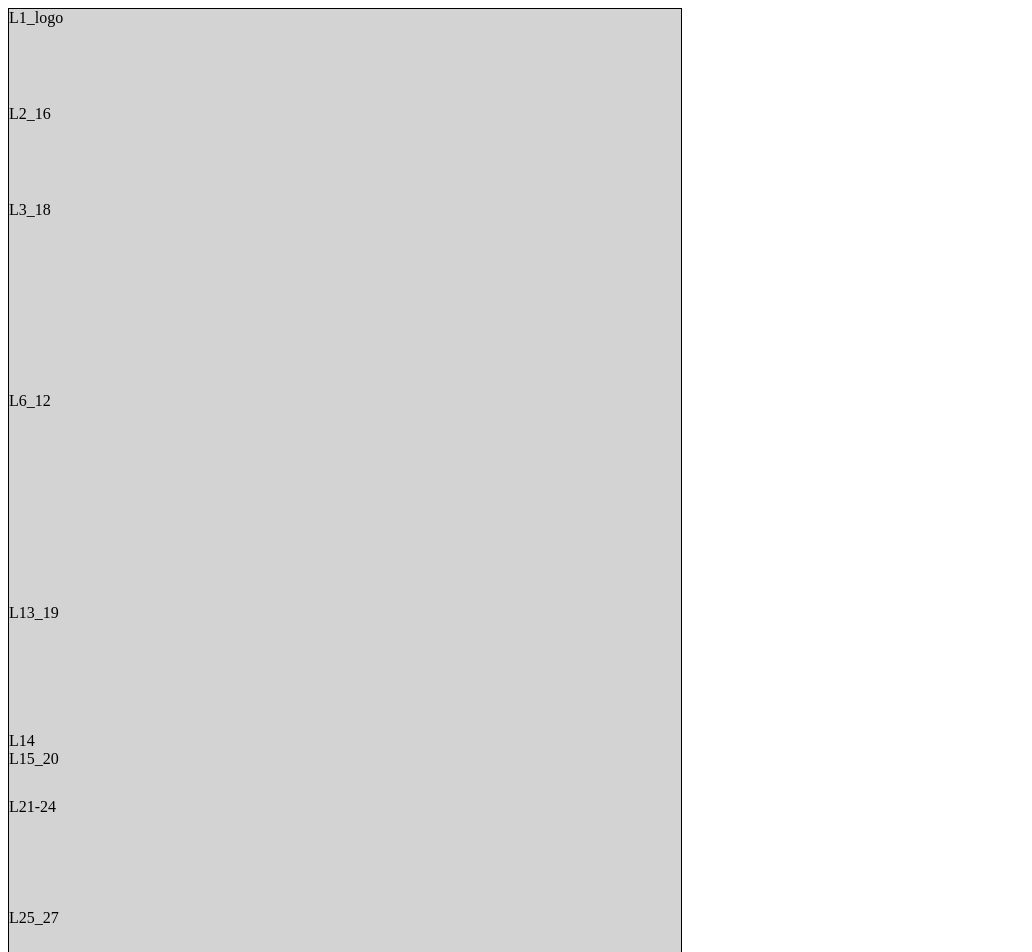
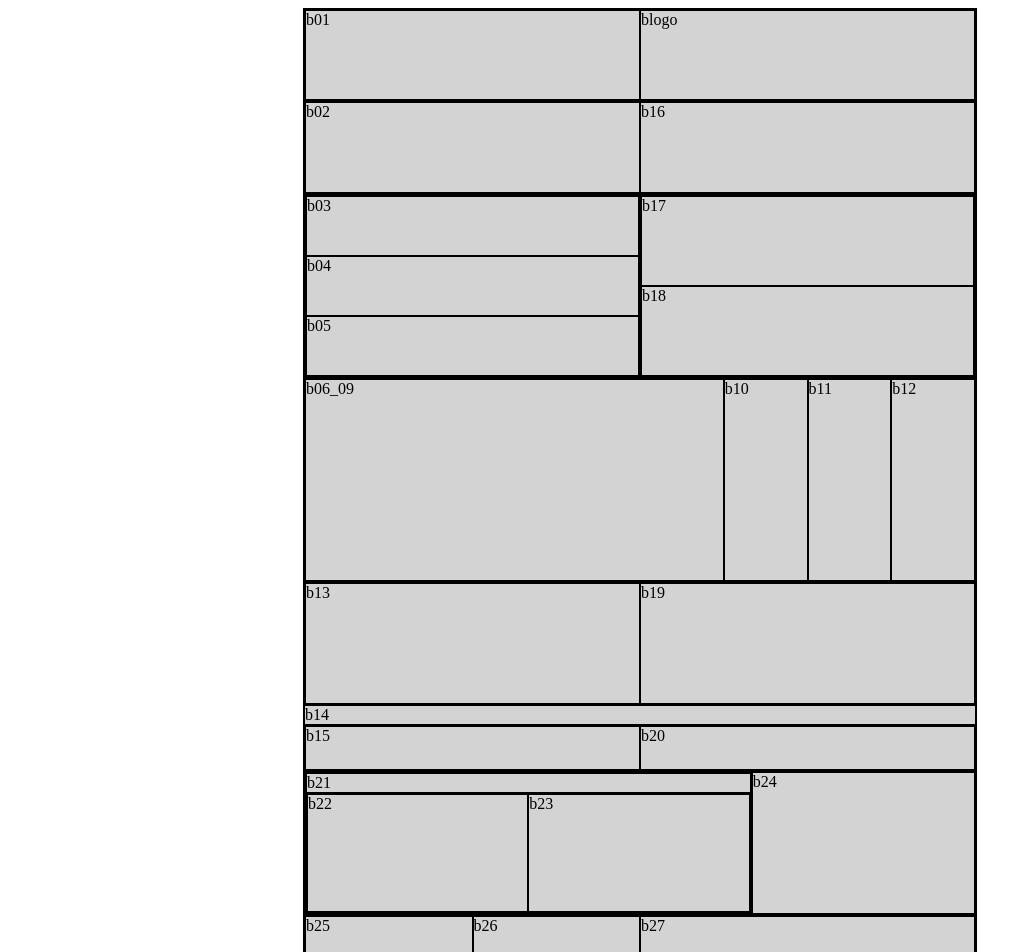
Before and after one commit to vilcinskij/CMR, a Next.js app: page /cmr in a window 1280 px wide. Shown: the top 952 px of the page, without its empty margins (0-1032 px from the left). Built offline with nearby package versions, Linux system fonts and the light colour scheme.

Commit message:
grid_done

```diff
--- a/pages/cmr.js
+++ b/pages/cmr.js
@@ -3,15 +3,57 @@ import styles from '../styles/Cmr.module.css';
 const Cmr = () => {
     return (
         <div className={styles.mainCmrBlank}>
-            <div className={styles.l1_logo}>L1_logo</div>
-            <div className={styles.l2_16}>L2_16</div>
-            <div className={styles.l3_18}>L3_18</div>
-            <div className={styles.l6_12}>L6_12</div>
-            <div className={styles.l13_19}>L13_19</div>
-            <div className={styles.l14}>L14</div>
-            <div className={styles.l15_20}>L15_20</div>
-            <div className={styles.l21 - 24}>L21-24</div>
-            <div className={styles.l25_27}>L25_27</div>
+            <div className={styles.l01_logo}>
+                <div className={styles.b01}>b01</div>
+                <div className={styles.blogo}>blogo</div>
+            </div>
+            <div className={styles.l02_16}>
+                <div className={styles.b02}>b02</div>
+                <div className={styles.b16}>b16</div>
+            </div>
+            <div className={styles.l03_18}>
+                <div className={styles.b03_05}>
+                    <div className={styles.b03}>b03</div>
+                    <div className={styles.b04}>b04</div>
+                    <div className={styles.b05}>b05</div>
+                </div>
+                <div className={styles.b17_18}>
+                    <div className={styles.b17}>b17</div>
+                    <div className={styles.b18}>b18</div>
+                </div>
+            </div>
+            <div className={styles.l06_12}>
+                <div className={styles.b06_09}>b06_09</div>
+                <div className={styles.b10}>b10</div>
+                <div className={styles.b11}>b11</div>
+                <div className={styles.b12}>b12</div>
+            </div>
+            <div className={styles.l13_19}>
+                <div className={styles.b13}>b13</div>
+                <div className={styles.b19}>b19</div>
+            </div>
+            <div className={styles.l14}>
+                <div className={styles.b14}>b14</div>
+            </div>
+            <div className={styles.l15_20}>
+                <div className={styles.b15}>b15</div>
+                <div className={styles.b20}>b20</div>
+            </div>
+            <div className={styles.l21_24}>
+                <div className={styles.b21_23}>
+                    <div className={styles.b21}>b21</div>
+                    <div className={styles.b22_23}>
+                        <div className={styles.b21}>b22</div>
+                        <div className={styles.b21}>b23</div>
+                    </div>
+                </div>
+                <div className={styles.b24}>b24</div>
+            </div>
+            <div className={styles.l25_27}>
+                <div className={styles.b25}>b25</div>
+                <div className={styles.b26}>b26</div>
+                <div className={styles.b27}>b27</div>
+            </div>
             <div className={styles.l28}>L28</div>
             <div className={styles.l29}>L29</div>
         </div>
--- a/styles/Cmr.module.css
+++ b/styles/Cmr.module.css
@@ -1,8 +1,124 @@
 .mainCmrBlank {
+  margin: auto;
   width: 672px;
   height: 1060px;
   background-color: lightgray;
   border: solid black 1px;
   display: grid;
   grid-template-rows: 96fr 96fr 192fr 212fr 128fr 16fr 48fr 112fr 80fr 48fr 32fr;
+}
+.mainCmrBlank .l01_logo {
+  display: grid;
+  grid-template-columns: 1fr 1fr;
+  border: solid black 1px;
+}
+.mainCmrBlank .l01_logo .b01,
+.mainCmrBlank .l01_logo .blogo {
+  border: solid black 1px;
+}
+.mainCmrBlank .l02_16 {
+  display: grid;
+  grid-template-columns: 1fr 1fr;
+  border: solid black 1px;
+}
+.mainCmrBlank .l02_16 .b02,
+.mainCmrBlank .l02_16 .b16 {
+  border: solid black 1px;
+}
+.mainCmrBlank .l03_18 {
+  display: grid;
+  grid-template-columns: 1fr 1fr;
+  border: solid black 1px;
+}
+.mainCmrBlank .l03_18 .b03_05 {
+  display: grid;
+  grid-template-rows: 1fr 1fr 1fr;
+  border: solid black 1px;
+}
+.mainCmrBlank .l03_18 .b03_05 .b03,
+.mainCmrBlank .l03_18 .b03_05 .b04,
+.mainCmrBlank .l03_18 .b03_05 .b05 {
+  border: solid black 1px;
+}
+.mainCmrBlank .l03_18 .b17_18 {
+  display: grid;
+  grid-template-rows: 1fr 1fr;
+  border: solid black 1px;
+}
+.mainCmrBlank .l03_18 .b17_18 .b17,
+.mainCmrBlank .l03_18 .b17_18 .b18 {
+  border: solid black 1px;
+}
+.mainCmrBlank .l06_12 {
+  display: grid;
+  grid-template-columns: 30fr 6fr 6fr 6fr;
+  border: solid black 1px;
+}
+.mainCmrBlank .l06_12 .b06_09,
+.mainCmrBlank .l06_12 .b10,
+.mainCmrBlank .l06_12 .b11,
+.mainCmrBlank .l06_12 .b12 {
+  border: solid black 1px;
+}
+.mainCmrBlank .l13_19 {
+  display: grid;
+  grid-template-columns: 1fr 1fr;
+  border: solid black 1px;
+}
+.mainCmrBlank .l13_19 .b13,
+.mainCmrBlank .l13_19 .b19 {
+  border: solid black 1px;
+}
+.mainCmrBlank .l14 {
+  border: solid black 1px;
+}
+.mainCmrBlank .l15_20 {
+  display: grid;
+  grid-template-columns: 1fr 1fr;
+  border: solid black 1px;
+}
+.mainCmrBlank .l15_20 .b15,
+.mainCmrBlank .l15_20 .b20 {
+  border: solid black 1px;
+}
+.mainCmrBlank .l21_24 {
+  display: grid;
+  grid-template-columns: 2fr 1fr;
+  border: solid black 1px;
+}
+.mainCmrBlank .l21_24 .b21_23 {
+  border: solid black 1px;
+  display: grid;
+  grid-template-rows: 1fr 6fr;
+}
+.mainCmrBlank .l21_24 .b21_23 .b21 {
+  border: solid black 1px;
+}
+.mainCmrBlank .l21_24 .b21_23 .b22_23 {
+  border: solid black 1px;
+  display: grid;
+  grid-template-columns: 1fr 1fr;
+}
+.mainCmrBlank .l21_24 .b21_23 .b22_23 .b22,
+.mainCmrBlank .l21_24 .b21_23 .b22_23 .b23 {
+  border: solid black 1px;
+}
+.mainCmrBlank .l21_24 .b24 {
+  border: solid black 1px;
+}
+.mainCmrBlank .l25_27 {
+  display: grid;
+  grid-template-columns: 1fr 1fr 2fr;
+  border: solid black 1px;
+}
+.mainCmrBlank .l25_27 .b25,
+.mainCmrBlank .l25_27 .b26,
+.mainCmrBlank .l25_27 .b27 {
+  border: solid black 1px;
+}
+.mainCmrBlank .l28 {
+  border: solid black 1px;
+}
+.mainCmrBlank .l29 {
+  border: solid black 1px;
 }/*# sourceMappingURL=Cmr.module.css.map */
--- a/styles/Cmr.module.scss
+++ b/styles/Cmr.module.scss
@@ -1,4 +1,6 @@
 .mainCmrBlank {
+    margin: auto;
+    // margin-top: 50px;
     width: 672px;
     height: 1060px;
     background-color: lightgray;
@@ -6,5 +8,145 @@
     display: grid;
     grid-template-rows: 96fr 96fr 192fr 212fr 128fr 16fr 48fr 112fr 80fr 48fr 32fr;
 
+    .l01_logo {
+        display: grid;
+        grid-template-columns: 1fr 1fr;
+        border: solid black 1px;
+
+        .b01,
+        .blogo {
+            border: solid black 1px;
+        }
+    }
+
+    .l02_16 {
+        display: grid;
+        grid-template-columns: 1fr 1fr;
+        border: solid black 1px;
+
+        .b02,
+        .b16 {
+            border: solid black 1px;
+        }
+    }
+
+    .l03_18 {
+        display: grid;
+        grid-template-columns: 1fr 1fr;
+        border: solid black 1px;
+
+        .b03_05 {
+            display: grid;
+            grid-template-rows: 1fr 1fr 1fr;
+            border: solid black 1px;
+
+            .b03,
+            .b04,
+            .b05 {
+                border: solid black 1px;
+            }
+        }
+
+        .b17_18 {
+            display: grid;
+            grid-template-rows: 1fr 1fr;
+            border: solid black 1px;
+
+            .b17,
+            .b18 {
+                border: solid black 1px;
+            }
+        }
+    }
+
+    .l06_12 {
+        display: grid;
+        grid-template-columns: 30fr 6fr 6fr 6fr;
+        border: solid black 1px;
+
+        .b06_09,
+        .b10,
+        .b11,
+        .b12 {
+            border: solid black 1px;
+        }
+    }
+
+    .l13_19 {
+        display: grid;
+        grid-template-columns: 1fr 1fr;
+        border: solid black 1px;
+
+        .b13,
+        .b19 {
+            border: solid black 1px;
+        }
+    }
+
+    .l14 {
+        border: solid black 1px;
+    }
+
+    .l15_20 {
+        display: grid;
+        grid-template-columns: 1fr 1fr;
+        border: solid black 1px;
+
+        .b15,
+        .b20 {
+            border: solid black 1px;
+        }
+    }
+
+    .l21_24 {
+        display: grid;
+        grid-template-columns: 2fr 1fr;
+        border: solid black 1px;
+
+        .b21_23 {
+            border: solid black 1px;
+            display: grid;
+            grid-template-rows: 1fr 6fr;
+
+            .b21 {
+                border: solid black 1px;
+            }
+
+            .b22_23 {
+                border: solid black 1px;
+                display: grid;
+                grid-template-columns: 1fr 1fr;
+
+                .b22,
+                .b23 {
+                    border: solid black 1px;
+                }
+            }
+        }
+
+        .b24 {
+            border: solid black 1px;
+        }
+    }
+
+    .l25_27 {
+        display: grid;
+        grid-template-columns: 1fr 1fr 2fr;
+        border: solid black 1px;
+
+        .b25,
+        .b26,
+        .b27 {
+            border: solid black 1px;
+        }
+    }
+
+    .l28 {
+        border: solid black 1px;
+    }
+
+    .l29 {
+        border: solid black 1px;
+    }
 
 }
```
Also changed, not shown: 1 other file (tests, documents, lock files or other folders).
